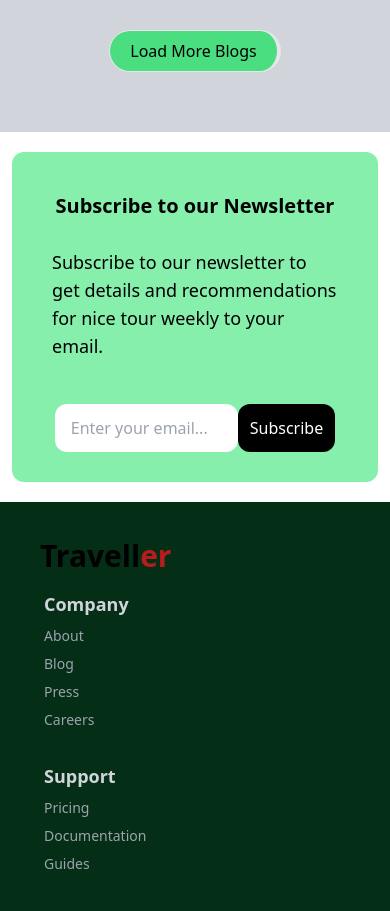
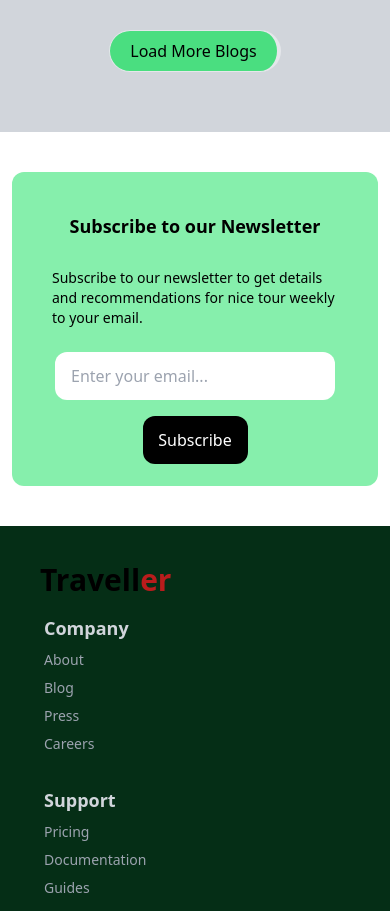
Before and after one commit to SahanDev00/traveler, a React (Create React App) app: page / in a window 390 px wide. Shown: the part 5560-6471 px from the top of the page. Built offline with nearby package versions, Linux system fonts and the light colour scheme.

Commit message:
Modified

```diff
--- a/src/components/Hero.jsx
+++ b/src/components/Hero.jsx
@@ -10,7 +10,7 @@ const Hero = () => {
                 <div className='absolute max-w-[1100px] m-auto p-4 md:left-[10%]'>
                     <h1 className='text-4xl sm:text-5xl font-bold text-red-700 drop-shadow-lg'>Travel Guide</h1>
                     <p className='text-2xl text-white drop-shadow-lg sm:text-3xl py-4'>Know about your next destination.</p>
-                    <input className='h-10 w-80 border-4 border-red-500 p-4' type="text" placeholder='Where would you like to go?' />
+                    <input className='h-10 w-[70%] border-4 border-red-500 p-4' type="text" placeholder='Where would you like to go?' />
                     <button className='p-3 m-1 bg-white text-red-600 border border-red-500 rounded-full'><FaSearch /></button>
                 </div>
             </div>
--- a/src/components/Newsletter.jsx
+++ b/src/components/Newsletter.jsx
@@ -2,13 +2,13 @@ import React from 'react'
 
 const Newsletter = () => {
     return (
-        <div className='w-full h-[370px] md:h-[320px] flex justify-center '>
-            <div className='mx-3 md:w-[1300px] rounded-xl bg-green-300 my-5'>
-                <h1 className='font-bold text-xl md:text-3xl mt-10 flex justify-center mx-10'>Subscribe to our Newsletter</h1>
-                <p className='mx-10 my-7 flex justify-center text-lg md:text-2xl'>Subscribe to our newsletter to get details and recommendations for nice tour weekly to your email.</p>
-                <div className='flex justify-center'>
-                    <input className='mt-4 w-[50%] md:w-[30%] h-10 rounded-xl pl-4 py-6' type="email" placeholder='Enter your email...' />
-                    <button className='bg-black text-white h-10 mt-4 pt-3 pb-9 rounded-xl px-3 hover:shadow-xl hover:bg-gray-900 hover:text-white active:scale-95'>Subscribe</button>
+        <div className='w-full h-[370px] md:h-[320px] flex justify-center mb-6 '>
+            <div className='mx-3 h-[85%] md:w-[1300px] rounded-xl bg-green-300 my-10'>
+                <h1 className='font-bold text-lg sm:text-xl md:text-3xl mt-10 flex justify-center mx-10'>Subscribe to our Newsletter</h1>
+                <p className='mx-10 mt-7 flex justify-center text-sm  sm:text-lg md:text-2xl'>Subscribe to our newsletter to get details and recommendations for nice tour weekly to your email.</p>
+                <div className='grid grid-cols-1 sm:flex sm:mx-10 justify-center mt-2 mx-2 '>
+                    <input className='mt-4 w-[80%] mx-auto sm:mx-0 h-5 sm:h-10 rounded-xl  pl-4 py-6' type="email" placeholder='Enter your email...' />
+                    <button className='bg-black mx-auto sm:mx-0 w-[30%] sm:w-[100px] text-white h-5 sm:h-10 mt-4 pt-3 pb-9 rounded-xl px-3 hover:shadow-xl hover:bg-gray-900 hover:text-white active:scale-95'>Subscribe</button>
                 </div>
             </div>
         </div>
```
